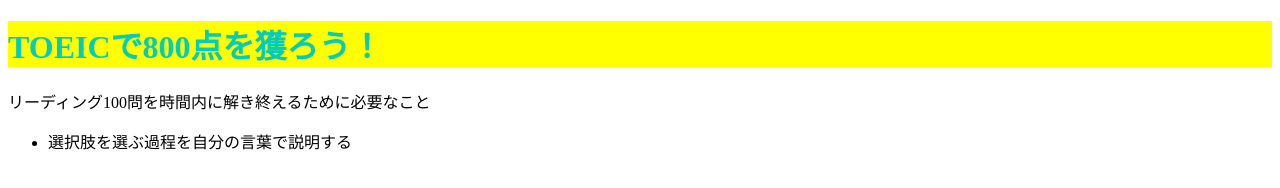
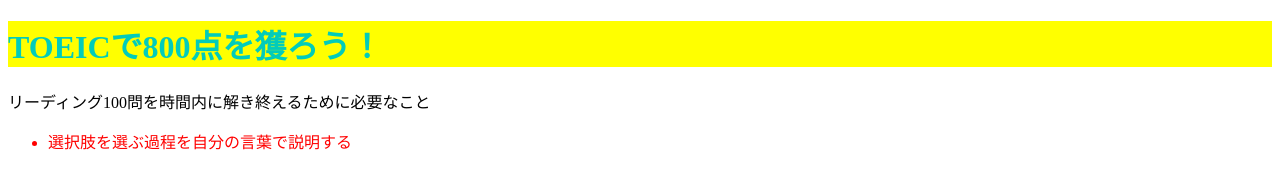
Before and after one commit to ken995/ken995.github.io, a plain HTML site: page index.html in a window 1280 px wide. Drawn offline with Linux system fonts and the light colour scheme.

Commit message:
Update stylesheet.css

```diff
--- a/stylesheet.css
+++ b/stylesheet.css
@@ -5,3 +5,6 @@
     textalign:auto;
 
   }
+.point{
+    color:red;
+}
```
